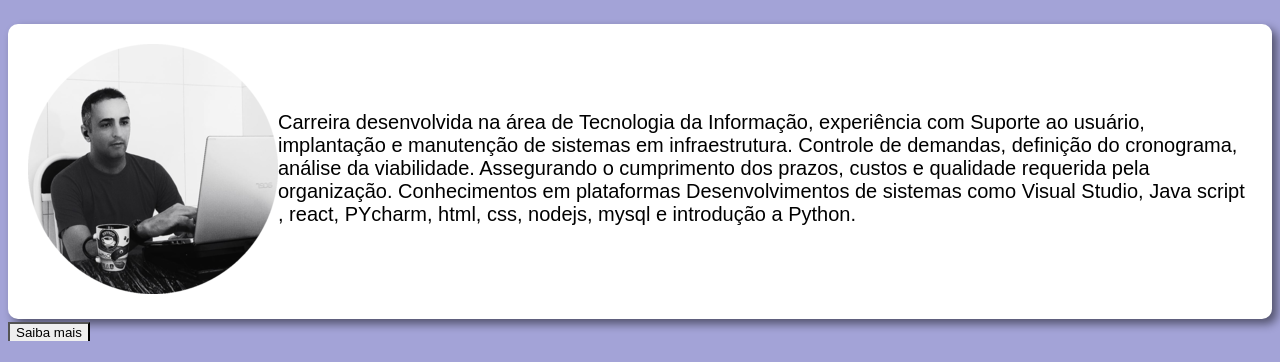
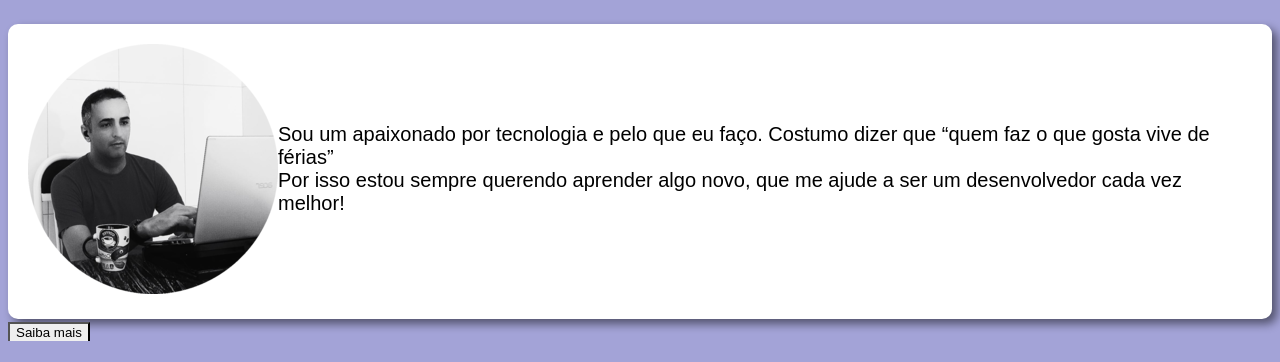
Before and after one commit to G-silva1/Site, a plain HTML site: page index.html in a window 1280 px wide. Shown: the part 75-437 px from the top of the page. Drawn offline with Linux system fonts and the light colour scheme.

Commit message:
Update index.html

```diff
--- a/index.html
+++ b/index.html
@@ -15,9 +15,9 @@
         <div class="container">
             <img src="Imagem/foto2id.png" alt="">
 
- Carreira desenvolvida na área de Tecnologia da Informação, experiência com Suporte ao usuário, implantação e manutenção de sistemas em infraestrutura.
-Controle de demandas, definição do cronograma, análise da viabilidade. Assegurando o cumprimento dos prazos, custos e qualidade requerida pela organização.
-Conhecimentos em plataformas Desenvolvimentos de sistemas como Visual Studio, Java script , react, PYcharm, html, css, nodejs, mysql e introdução a Python.
+Sou um apaixonado por tecnologia e pelo que eu faço.
+            Costumo dizer que “quem faz o que gosta vive de férias”<br>
+         Por isso estou sempre querendo aprender algo novo, que me ajude a ser um desenvolvedor cada vez melhor!
 
         </div>
 
```
